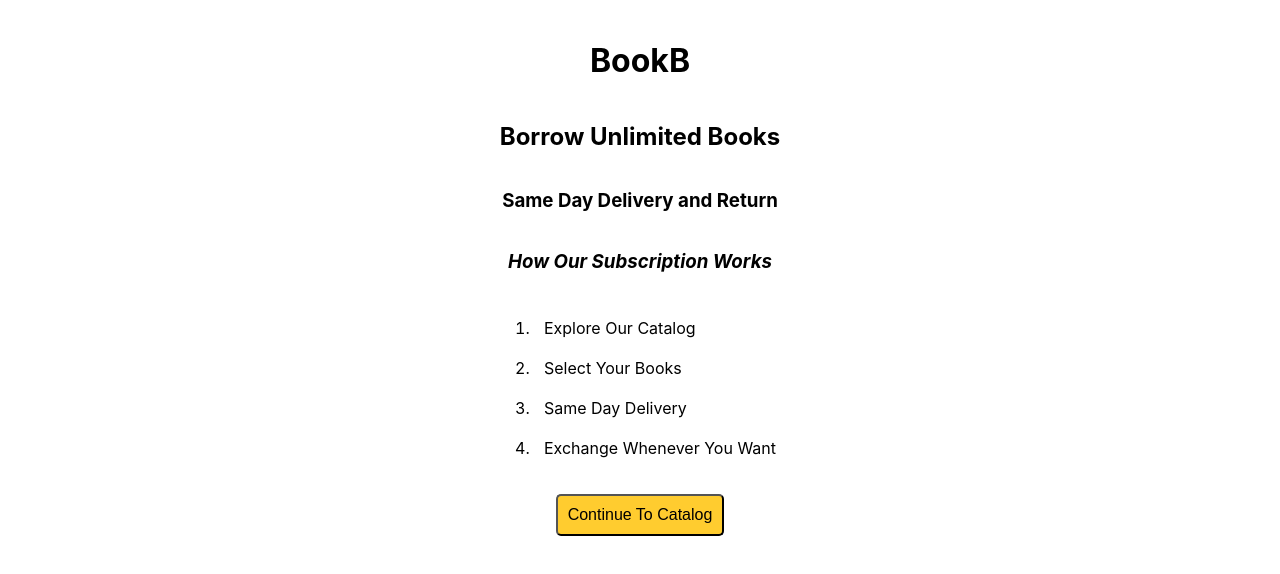
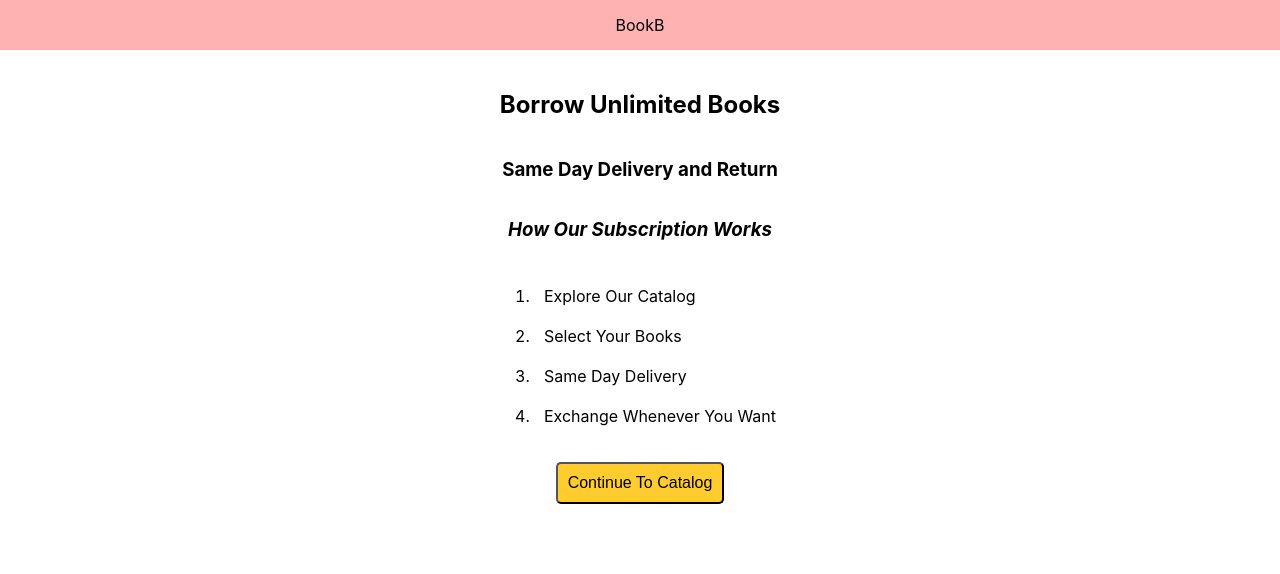
Before and after one commit to miraan/bookb, a React (Create React App) app in the folder client/: page / in a window 1280 px wide. Shown: the top 574 px of the page. Built offline with nearby package versions, Linux system fonts and the light colour scheme.

Commit message:
header, etc

```diff
--- /dev/null
+++ b/client/src/App/components/Book.js
@@ -0,0 +1,22 @@
+// @flow
+
+import * as React from 'react';
+
+import type { Book as BookType } from '../../types';
+
+type Props = {
+  book: BookType
+}
+
+const Book = (props: Props) => {
+  const { book } = props;
+  return (
+    <div className="book">
+      <img className="bookImage" src={book.imageUrl} alt={book.title} />
+      <p>{book.title}</p>
+      <p><i>{book.author}</i></p>
+    </div>
+  );
+};
+
+export default Book;
--- /dev/null
+++ b/client/src/App/components/Header.js
@@ -0,0 +1,39 @@
+// @flow
+
+import * as React from 'react';
+
+type Props = {
+  showMenuIcon: boolean,
+  showSearchBar: boolean,
+  center: boolean,
+}
+
+const Header = (props: Props) => {
+  const { showMenuIcon, showSearchBar, center } = props;
+  return (
+    <div className="header" style={center ? { justifyContent: 'center' } : {}}>
+      <div className="headerLeft">
+        {showMenuIcon
+          ? (
+            <div className="menuIcon">
+              <div className="menuIconLine" />
+              <div className="menuIconLine" />
+              <div className="menuIconLine" />
+            </div>
+          ) : null}
+        <span>
+        BookB
+        </span>
+      </div>
+      {showSearchBar
+        ? (
+          <div className="searchBar">
+            <input className="searchInput" type="text" placeholder="Search" />
+          </div>
+        )
+        : null}
+    </div>
+  );
+};
+
+export default Header;
--- a/client/src/App/pages/Catalog.js
+++ b/client/src/App/pages/Catalog.js
@@ -2,13 +2,15 @@
 
 import * as React from 'react';
 import Api from '../../Api';
+import Book from '../components/Book'
+import Header from '../components/Header'
 
-import type {Book} from '../../types';
+import type {Book as BookType} from '../../types';
 
 type Props = {};
 
 type State = {
-  books: Array<Book>
+  books: Array<BookType>
 };
 
 class Catalog extends React.Component<Props, State> {
@@ -35,20 +37,18 @@ class Catalog extends React.Component<Props, State> {
 
     return (
       <div className="App">
-        <h1>Catalog</h1>
+        <Header showMenuIcon={true} showSearchBar={true} center={false} />
         {/* Check to see if any items are found */}
         {books.length ? (
           <div>
             {/* Render the list of items */}
             {books.map(book => (
-              <div key={book.id}>
-                {book.title} <i>by {book.author}</i>
-              </div>
+              <Book key={book.id} book={book} />
             ))}
           </div>
         ) : (
           <div>
-            <h2>No Books Found</h2>
+            <h2>Loading Catalog...</h2>
           </div>
         )
       }
--- a/client/src/App/pages/Home.js
+++ b/client/src/App/pages/Home.js
@@ -1,10 +1,12 @@
+// @flow
+
 import React from 'react';
 import { Link } from 'react-router-dom';
-
+import Header from '../components/Header';
 
 const Home = () => (
   <div className="App">
-    <h1>BookB</h1>
+    <Header showMenuIcon={false} center showSearchBar={false} />
     <h2>Borrow Unlimited Books</h2>
     <h3>Same Day Delivery and Return</h3>
     <h3><i>How Our Subscription Works</i></h3>
--- a/client/src/index.css
+++ b/client/src/index.css
@@ -23,6 +23,7 @@ div {
   flex-direction: column;
   align-items: center;
   padding: 20px;
+  padding-top: 70px;
 }
 
 ul {
@@ -45,3 +46,49 @@ button {
   border-radius: 5px;
   padding: 10px;
 }
+
+.header {
+  position: fixed;
+  top: 0;
+  left: 0;
+  width: 100vw;
+  height: 50px;
+  background-color: rgba(255, 0, 0, 0.3);
+  display: flex;
+  flex-direction: row;
+  padding: 15px;
+  justify-content: space-between;
+}
+
+.headerLeft {
+  display: flex;
+  flex-direction: row;
+}
+
+.menuIcon {
+  width: 20px;
+  margin-top: 2px;
+  margin-right: 15px;
+}
+
+.menuIconLine {
+  width: 100%;
+  height: 2px;
+  margin-bottom: 5px;
+  background-color: #000;
+}
+
+.book {
+  width: 130px;
+  display: flex;
+  flex-direction: column;
+}
+
+.bookImage {
+  width: 130px;
+}
+
+.searchInput {
+  padding: 2px;
+  width: 30vw;
+}
```
